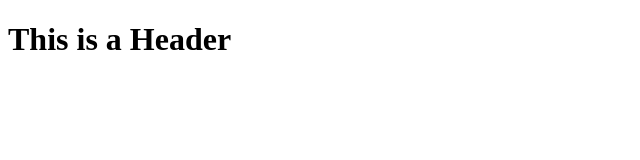
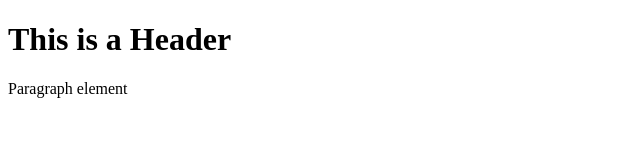
Before and after one commit to jbwidney/git-test, a plain HTML site: page index.html in a window 1280 px wide. Shown: the whole page, without its empty margins (0-640 px from the left). Drawn offline with Linux system fonts and the light colour scheme.

Commit message:
Second Commit

```diff
--- a/index.html
+++ b/index.html
@@ -2,5 +2,6 @@
 <html>
     <body>
         <h1>This is a Header</h1>
+        <p>Paragraph element</p>
     </body>
 </html>
```
